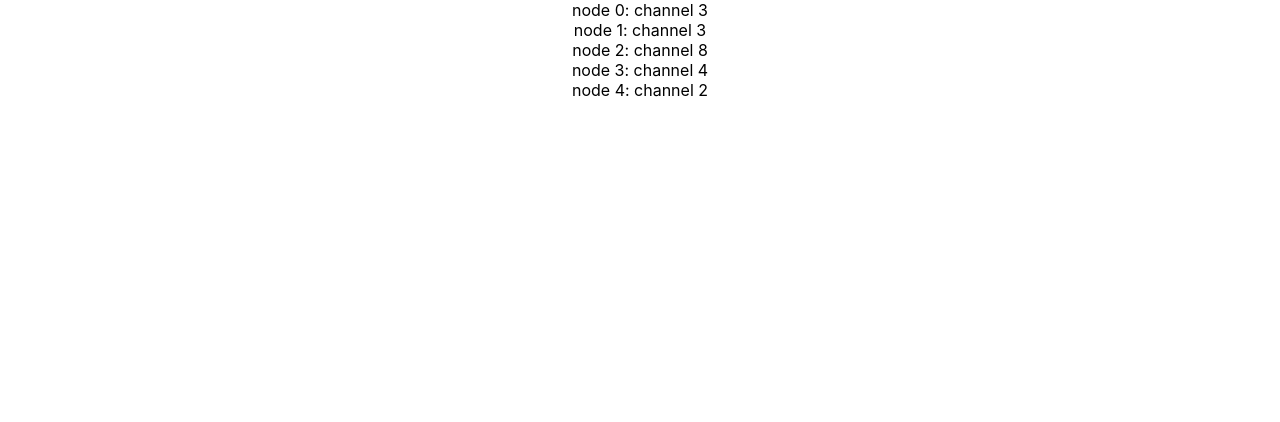
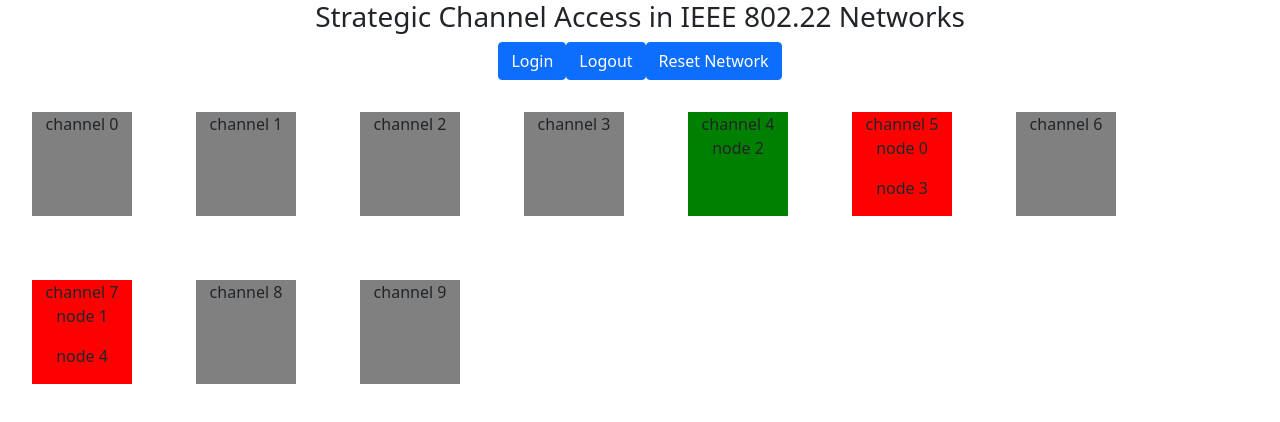
Before and after one commit to JoeyFitzpatrick/ieee802.22, a React (Create React App) app: page / in a window 1280 px wide. Shown: the top 422 px of the page. Built offline with nearby package versions, Linux system fonts and the light colour scheme.

Commit message:
Basic styling complete

```diff
--- a/package.json
+++ b/package.json
@@ -6,6 +6,7 @@
     "@testing-library/jest-dom": "^5.16.3",
     "@testing-library/react": "^12.1.4",
     "@testing-library/user-event": "^13.5.0",
+    "bootstrap": "^5.1.3",
     "react": "^18.0.0",
     "react-dom": "^18.0.0",
     "react-scripts": "5.0.0",
--- a/src/App.css
+++ b/src/App.css
@@ -2,37 +2,13 @@
   text-align: center;
 }
 
-.App-logo {
-  height: 40vmin;
-  pointer-events: none;
+.main-grid {
+  display: flex;
+  flex-wrap: wrap;
 }
 
-@media (prefers-reduced-motion: no-preference) {
-  .App-logo {
-    animation: App-logo-spin infinite 20s linear;
-  }
+.grid-item {
+  margin: 2em;
+  width: 100px;
+  aspect-ratio: 1/1;
 }
-
-.App-header {
-  background-color: #282c34;
-  min-height: 100vh;
-  display: flex;
-  flex-direction: column;
-  align-items: center;
-  justify-content: center;
-  font-size: calc(10px + 2vmin);
-  color: white;
-}
-
-.App-link {
-  color: #61dafb;
-}
-
-@keyframes App-logo-spin {
-  from {
-    transform: rotate(0deg);
-  }
-  to {
-    transform: rotate(360deg);
-  }
-}
--- a/src/App.js
+++ b/src/App.js
@@ -1,41 +1,84 @@
 import "./App.css";
 import { Node, Channel } from "./network";
+import { useState, useEffect } from "react";
+import Nav from "./Nav";
+import "bootstrap/dist/css/bootstrap.css";
 
 function App() {
-  const channels = [];
-  for (let i = 0; i < 10; i++) {
-    channels.push(new Channel(`channel ${i}`, []));
-  }
-
-  const len = channels.length;
+  const [nodes, setNodes] = useState([]);
+  const [channels, setChannels] = useState([]);
+  const [len, setLen] = useState(0);
 
   const randomChannel = (numChannels) => {
     return Math.floor(Math.random() * numChannels);
-  }
+  };
 
   const changeChannel = (node, numChannels) => {
     const switchVal = Math.random();
-    if ((numChannels - 1)/numChannels > switchVal) {
-        // This changes the channel on the Node, may need to do stuff with Channel class too
-        node.channel = channels[randomChannel(len)];
+    if ((numChannels - 1) / numChannels > switchVal) {
+      node.channel = channels[randomChannel(len)];
     }
-}
+  };
 
-  const nodes = [];
-  for (let i = 0; i < 5; i++) {
-    nodes.push(new Node(`node ${i}`, null, []));
-  }
+  const setupNetwork = (numNodes, numChannels) => {
+    setChannels([]);
+    setNodes([]);
+    setLen(0);
+    for (let i = 0; i < numChannels; i++) {
+      let channelsCopy = channels;
+      channelsCopy.push(new Channel(`channel ${i}`, []));
+      setChannels(channelsCopy);
+    }
+    setLen(channels.length);
 
-  nodes.forEach(node => {
-    channels[randomChannel(len)].addNode(node);
-    // changeChannel(node, len)
-  });
+    for (let i = 0; i < numNodes; i++) {
+      let nodesCopy = nodes;
+      nodesCopy.push(new Node(`node ${i}`, null, []));
+      setNodes(nodesCopy);
+    }
+
+    nodes.forEach((node) => {
+      channels[randomChannel(channels.length)].addNode(node);
+    });
+  };
+
+  const getChannelNodes = (channel) => {
+    return channel.nodes.map((node) => {
+      return <p>{node.name}</p>;
+    });
+  };
+
+  const getBackgroundColor = (channel) => {
+    if (channel.nodes.length === 0) {
+      return "gray";
+    }
+    if (channel.nodes.length === 1) {
+      return "green";
+    }
+    if (channel.nodes.length > 1) {
+      return "red";
+    }
+  };
+
+  useEffect(() => {
+    setupNetwork(5, 10);
+  }, []);
 
   return (
     <div className="App">
-      {nodes.map((node) => {
-        return <div>{node.name}: {node.channel.name}</div>;
-      })}
+      <Nav />
+      <div className="main-container">
+        <div className="main-grid">
+          {channels.map((channel) => {
+            return (
+              <div className="grid-item" style={{backgroundColor: getBackgroundColor(channel)}}>
+                {channel.name}
+                {getChannelNodes(channel)}
+              </div>
+            );
+          })}
+        </div>
+      </div>
     </div>
   );
 }
--- /dev/null
+++ b/src/Nav.js
@@ -0,0 +1,26 @@
+import React from "react";
+
+const Nav = () => {
+  return (
+    <nav>
+      <h3>Strategic Channel Access in IEEE 802.22 Networks</h3>
+      <button type="button" className="btn btn-primary">
+        Login
+      </button>
+      <button type="button" className="btn btn-primary">
+        Logout
+      </button>
+      <button
+        type="button"
+        className="btn btn-primary"
+        onClick={() => {
+          window.location.reload(false);
+        }}
+      >
+        Reset Network
+      </button>
+    </nav>
+  );
+};
+
+export default Nav;
```
Also changed, not shown: src/network.js (line endings or trailing spaces), 1 other file (tests, documents, lock files or other folders).
